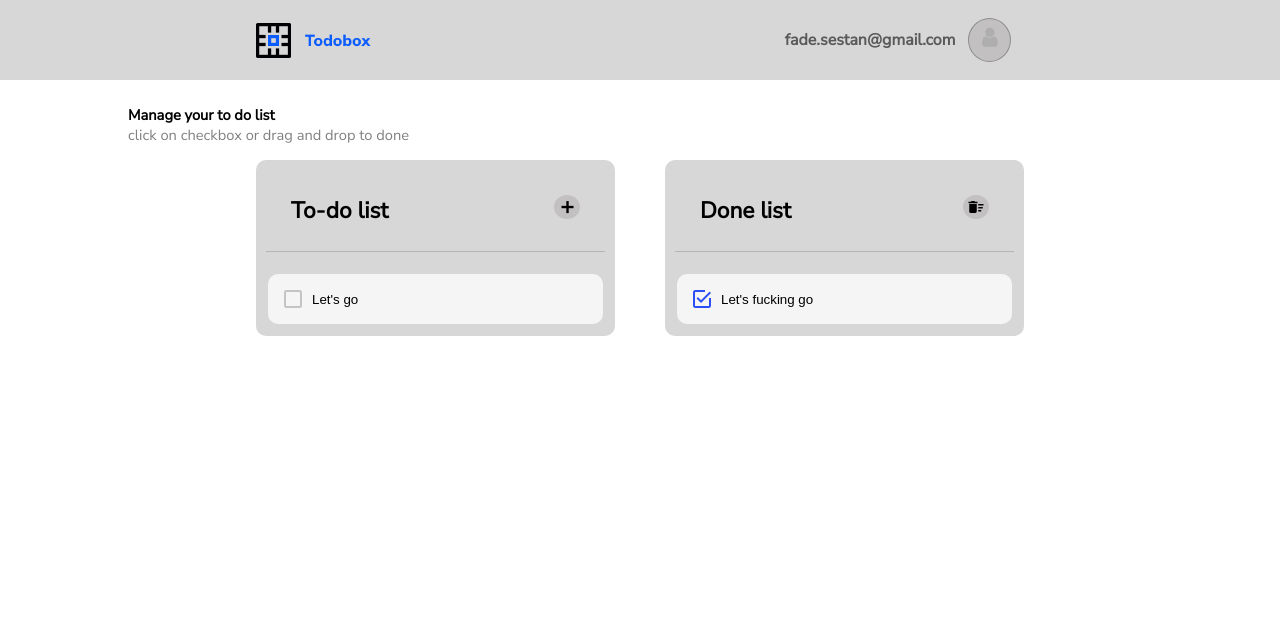
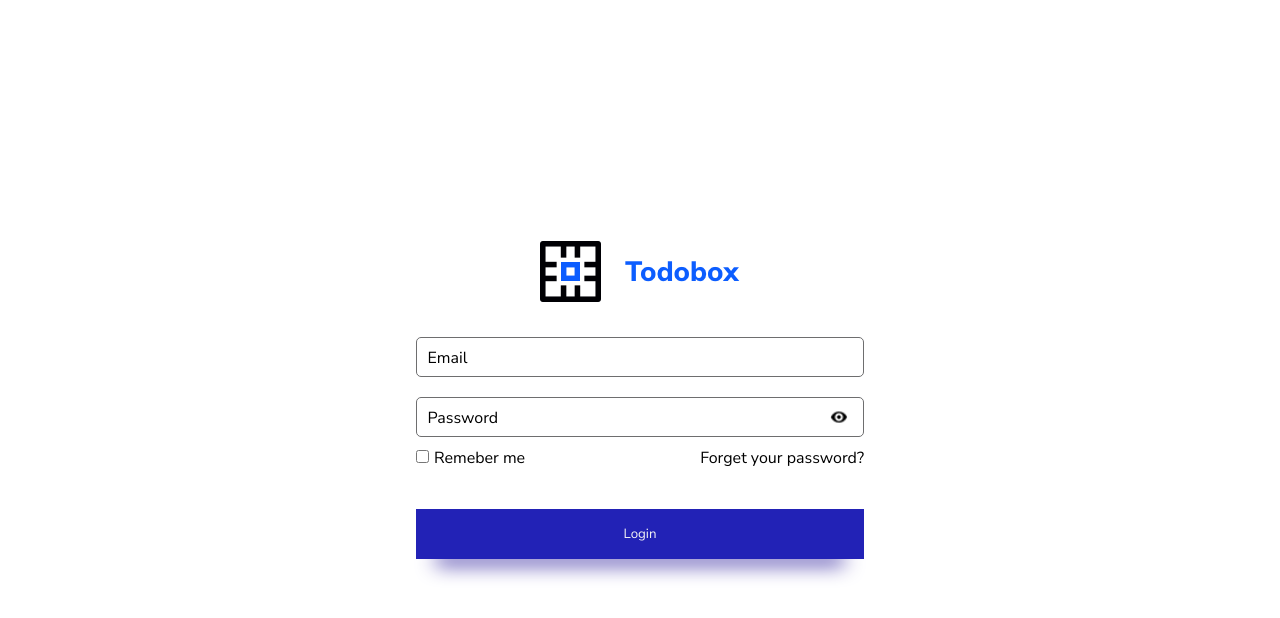
Before and after one commit to DrKins/ChameleonAssignment-Nsoft, a Vue app: page / in a window 1280 px wide. Shown: the top 618 px of the page. Built offline with nearby package versions, Linux system fonts and the light colour scheme.

Commit message:
Chameleon assignment v1.0

```diff
--- a/src/App.vue
+++ b/src/App.vue
@@ -15,6 +15,7 @@ export default {
 @import url('https://fonts.googleapis.com/css2?family=Nunito+Sans&display=swap');
 *{
   margin: 0;
+  font-family: 'Nunito Sans', sans-serif;
 }
 body{
   overflow-x:hidden;
--- a/src/DragDropTouch.js
+++ b/src/DragDropTouch.js
@@ -363,7 +363,7 @@ var DragDropTouch;
                     var pt = _this._getPoint(e, true), s = _this._img.style;
                     s.position = 'absolute';
                     s.pointerEvents = 'none';
-                    s.zIndex = '999999';
+                    s.zIndex = '0';
                     s.left = Math.round(pt.x - _this._imgOffset.x) + 'px';
                     s.top = Math.round(pt.y - _this._imgOffset.y) + 'px';
                 }
--- a/src/components/MainPanel/Header.vue
+++ b/src/components/MainPanel/Header.vue
@@ -68,7 +68,7 @@ export default {
   methods:{
     //Method that pushes router to loginPanel.
     logout(){
-        this.$router.push('/login')
+        this.$router.push('/');
     },
     // Emiting to MainPanel when to activate shadow class to blackout screen behinde mobile dropdown menu.
     emitter(){
--- a/src/components/MainPanel/InfoBanner.vue
+++ b/src/components/MainPanel/InfoBanner.vue
@@ -30,7 +30,7 @@ export default {
     grid-area: 2 / 2 / 2 / 5;
     text-align: left;
     align-self: center;
-    font-size: 11pt;
+    font-size: 12pt;
 }
 .info > p {
     color: grey;
--- a/src/components/MainPanel/Lists.vue
+++ b/src/components/MainPanel/Lists.vue
@@ -11,7 +11,7 @@
         </div>
         <!-- First card is card that is showed when you click on add New. Second one is v-for where all cards where being listed and sorted properly -->
         <card v-if="controllerNewCard" :text="empty" :insertion="controllerNewCard" @inserted="ListenChildResponse"/>
-        <card v-for="item in sort(items,false)" :key="item.id" :id="item.id" :text="item.label" :done="item.done" :imgURL="item.imageURL" @dragging="dragDisplay"/>
+        <card v-for="item in sort(items,false)" :key="item.id" :id="item.id" :text="item.label" :done="item.done" :imgURL="item.imageURL" @dragging="dragDisplay" @idofDrag="currentID"/>
     </div>
     <div class="done">
         <div v-if="controllerDragging.done" class="showAtdragging" @drop='onDrop($event,true)' @dragover.prevent @dragenter.prevent>
@@ -22,7 +22,7 @@
             Done list
             <div class="done-remover noselect"><img src="../../assets/delete all.png" alt="delete all" @click="EmitdeleteALLDone('deleteDone',true)"></div>
         </div>
-        <card v-for="item in sort(items,true)" :key="item.id" :id="item.id" :text="item.label" :done="item.done" :imgURL="item.imageURL" @dragging="dragDisplay"/>
+        <card v-for="item in sort(items,true)" :key="item.id" :id="item.id" :text="item.label" :done="item.done" :imgURL="item.imageURL" @dragging="dragDisplay" @idofDrag="currentID"/>
     </div>
   </div>
 </template>
@@ -45,6 +45,7 @@ export default {
             done: false,
         },
         mobile:false,
+        idOfDrag: -1,
       }
     },
   computed: {
@@ -82,7 +83,8 @@ export default {
       //Drag and drop methods.
       //OnDrop method that calls mutation of checkbox and hides drop area.
     onDrop (evt,state) {
-        const itemID = evt.dataTransfer.getData('itemID')
+        let itemID = evt.dataTransfer.getData('itemID')
+        if(!itemID) itemID = this.idOfDrag;
         let index = this.items.findIndex(a=> a.id == parseInt(itemID));
         let item = this.items[index];
         this.callcheckboxMutation({
@@ -102,6 +104,9 @@ export default {
             this.controllerDragging.todo = val1;
         }else this.controllerDragging.done = val1;
     },
+    currentID(val){
+        this.idOfDrag = val;
+    }
   },
 }
 </script>
@@ -250,5 +255,21 @@ export default {
     .todo, .done{
         margin-bottom: 10px;
     }
+    .showAtdragging{
+        border-radius: 10px;
+        margin:10px;
+        height: 75px;
+        display: flex;
+        flex-direction: column;
+        align-items: center;
+        justify-content: center;
+        background-color:rgba(47, 47, 47, 0.571);
+        box-shadow: inset 0px 0px 0px 2px black;
+    }
+    .showAtdragging > div{
+        position: relative;
+        font-size: 15pt;
+        color:black;
+    }
 }
 </style>
--- a/src/components/card.vue
+++ b/src/components/card.vue
@@ -4,7 +4,7 @@
     <div class="cardSlot">
     <div v-if="done === false" class="checkbox"><img src="../assets/checkbox.png" alt="checkbot" @click="checkbox"></div>
     <div v-if="done === true" class="checkbox"><img src="../assets/checkbox active.png" alt="checkbot" @click="checkbox"></div>
-    <input @blur="updating()" v-model="textVal" type="text" class="textArea" v-bind:class="{ notclickable: doneVal}">
+    <input id="LabelInput" @blur="updating()" v-model="textVal" type="text" class="textArea" v-bind:class="{ notclickable: doneVal}" @click="setFocus">
     <div class="menuArea">
         <img class="dots" src="../assets/dots.png" alt="dots" v-bind:class="{show:optionsController}" @click="optionsController = !optionsController">
         <div class="dropdown" v-bind:class="{show:optionsController, hide:!optionsController}">
@@ -118,6 +118,10 @@ export default {
             }),
             this.optionsController = false;
         },
+        //Method that makes LabelInput element focused when clicked.
+        setFocus(){
+            document.getElementById("LabelInput").focus();
+        },
         //Method being called when we upload img. Method gets imageURL and calls updating() for card update.
         onFileChange(e){
             const file = e.target.files[0]
@@ -135,6 +139,7 @@ export default {
         evt.dataTransfer.effectAllowed = 'move'
         evt.dataTransfer.setData('itemID', item)
         this.$emit('dragging',true,this.doneVal);
+        this.$emit('idofDrag',item);
         },
         //Method called when drag is finished so graphics can update on lists.vue
         dragEnd(){
@@ -196,6 +201,7 @@ export default {
     outline: none;
     border:none;
     background-color: transparent;
+    font-size: 12pt;
 }
 .menuArea{
     position: relative;
--- a/src/router/index.js
+++ b/src/router/index.js
@@ -5,12 +5,12 @@ Vue.use(VueRouter)
 
   const routes = [
   {
-    path: '/',
-    name: 'Main',
+    path: '/panel',
+    name: 'Panel',
     component: () => import(/* webpackChunkName: "about" */ '../views/MainPanel.vue'),
   },
   {
-    path:'/login',
+    path:'/',
     name:"login",
     component: () => import('../views/LoginPanel.vue')
   },
--- a/src/store/modules/data.js
+++ b/src/store/modules/data.js
@@ -2,9 +2,9 @@ import { helper } from '../helper'
 const state = {
     base: [
         {
-            username: "fade.sestan@gmail.com",
+            username: "example@gmail.com",
             password: "1234",
-            logged: true,
+            logged: false,
             labels:[
                 {
                     id: 0,
@@ -14,7 +14,7 @@ const state = {
                 },
                 {
                     id:1,
-                    label:"Let's fucking go",
+                    label:"Let's go party",
                     done: true,
                     imageURL: null
                 }
@@ -35,7 +35,6 @@ const getters = {
     },
     activeUser: (state) => {
         let x = helper.ActiveUser(state.base);
-        console.log(x);
         return state.base[x].username;
     },
 }
--- a/src/views/LoginPanel.vue
+++ b/src/views/LoginPanel.vue
@@ -70,7 +70,7 @@ export default {
                             username: this.userInput.email,
                             password: this.userInput.password,
                         })
-                        this.$router.push('/');
+                        this.$router.push('/panel');
                   } else {
                       this.$refs.passwordInput.style.borderColor="red";
                       this.userInput.password='';
@@ -83,7 +83,7 @@ export default {
                             username: this.userInput.email,
                             password: this.userInput.password,
                         });
-                        this.$router.push('/');
+                        this.$router.push('/panel');
                 }
           });
       },
--- a/src/views/MainPanel.vue
+++ b/src/views/MainPanel.vue
@@ -35,7 +35,6 @@ export default {
   computed: {
     ...mapGetters({
           items: 'updateData',
-          user: 'activeUser'
       }),
   },
   methods:{
@@ -47,7 +46,8 @@ export default {
     },
   },
   mounted(){
-      this.detectMobile();
+    this.checkUser();
+    this.detectMobile();
   }
 }
 </script>
```
